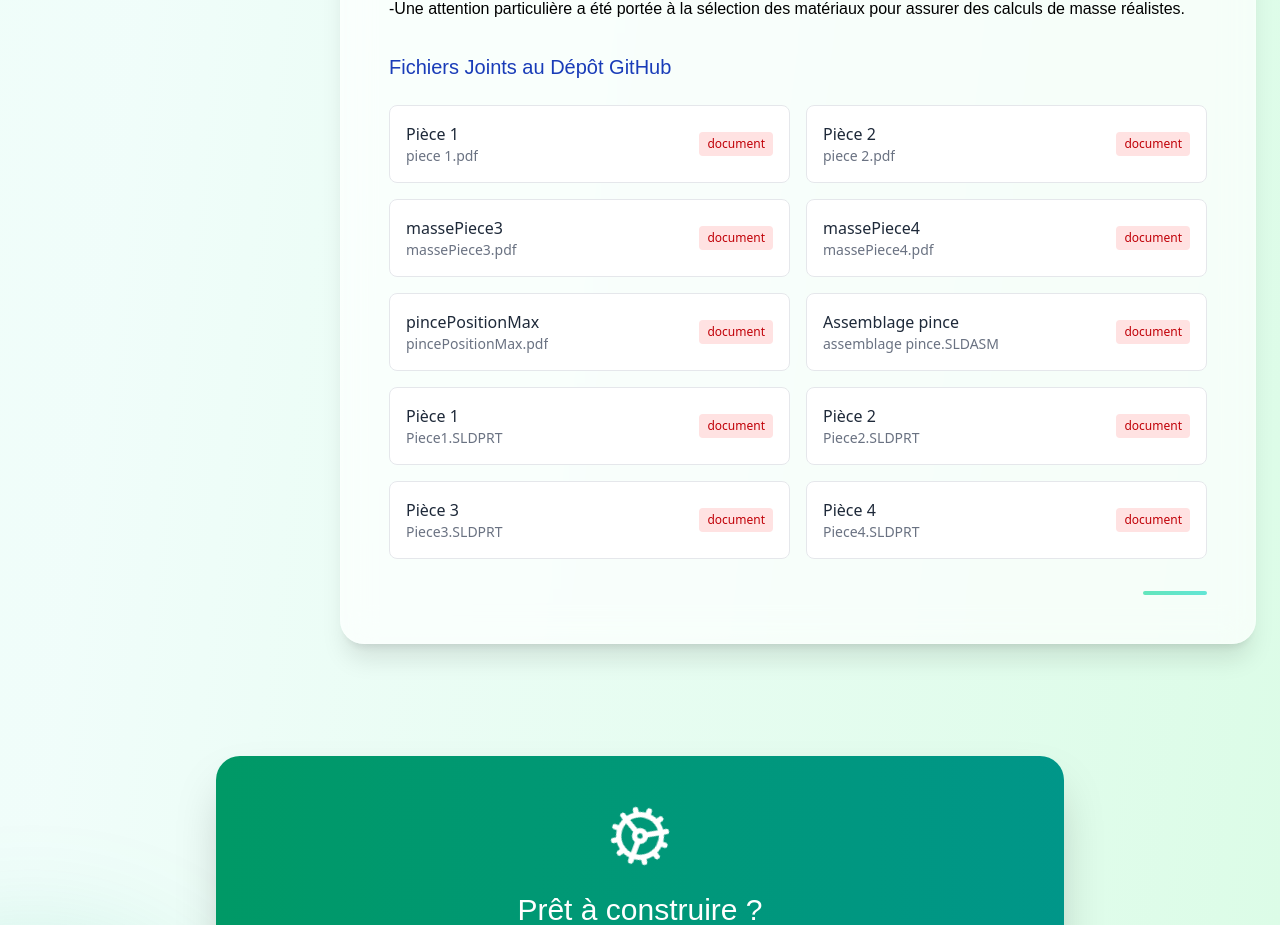
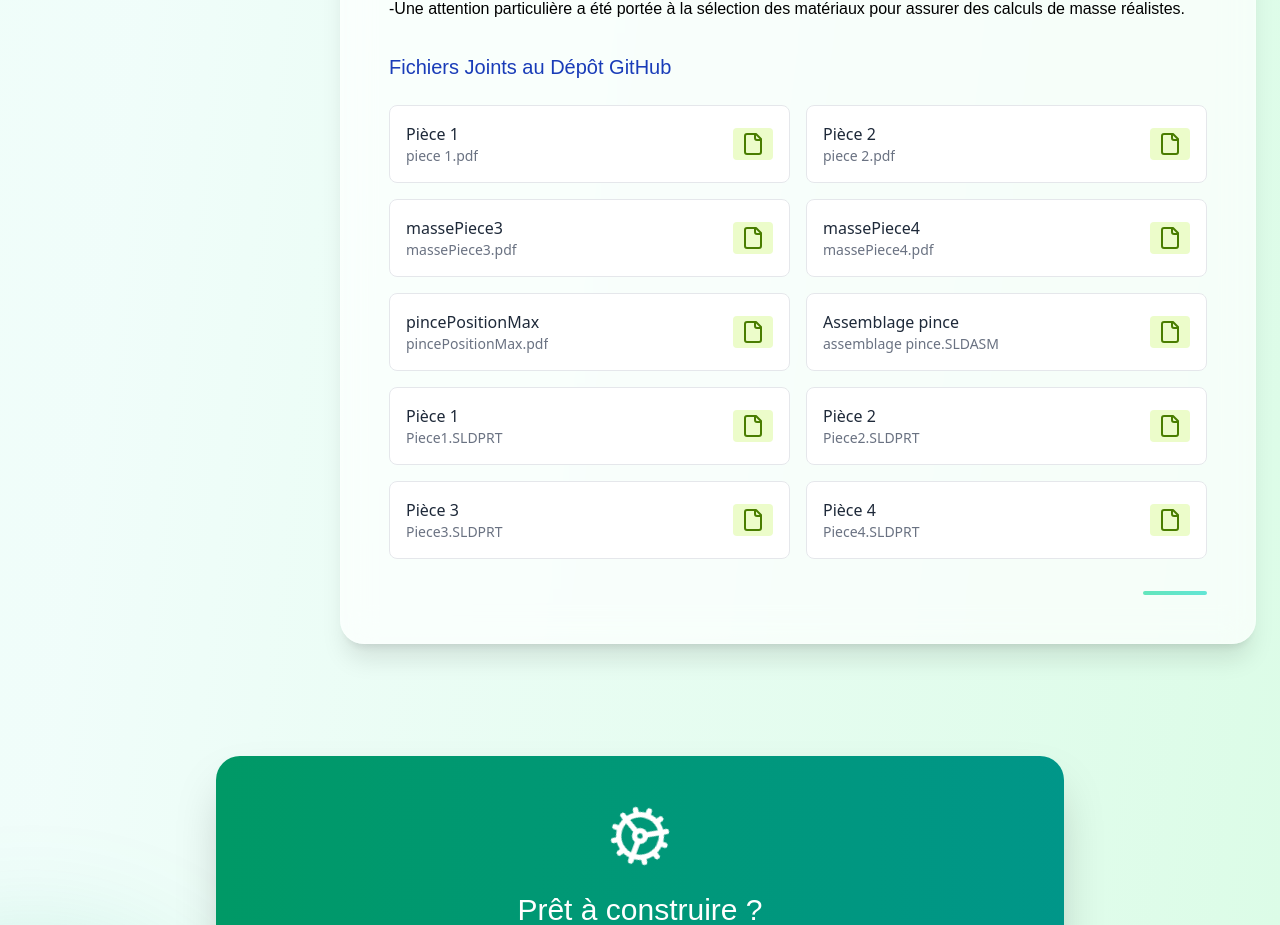
Before and after one commit to TekBot-Robotics-Challenge/2025-Team-Innovators-Docs, a React (Vite) app in the folder IT/week-1/projet/siteWeb/: page /mecanique in a window 1280 px wide. Shown: the part 10056-10981 px from the top of the page. Built offline with nearby package versions, Linux system fonts and the light colour scheme; what tailwindcss-motion would draw is missing.

Commit message:
modification du téléchargement des fichiers

```diff
--- a/IT/week-1/projet/siteWeb/src/pages/Mecanique/semaine1.tsx
+++ b/IT/week-1/projet/siteWeb/src/pages/Mecanique/semaine1.tsx
@@ -1,6 +1,7 @@
 import { useState } from "react";
 import { useCallback } from "react";
 import './style.css';
+import { File } from "lucide-react";
 export const TableOfContents = () => {
   const [isOpen, setIsOpen] = useState(false);
   return (
@@ -212,7 +213,7 @@ export const FileLinks = () => {
     const classes = {
       code: "bg-blue-100 text-blue-700",
       schematic: "bg-green-100 text-green-700",
-      document: "bg-red-100 text-red-700",
+      document: "bg-lime-100 text-lime-700",
       media: "bg-purple-100 text-purple-700",
     };
     return classes[type] || "bg-gray-100 text-gray-700";
@@ -248,7 +249,7 @@ export const FileLinks = () => {
                   item.type
                 )}`}
               >
-                {item.type}
+                <File />
               </span>
             </div>
           </div>
```
